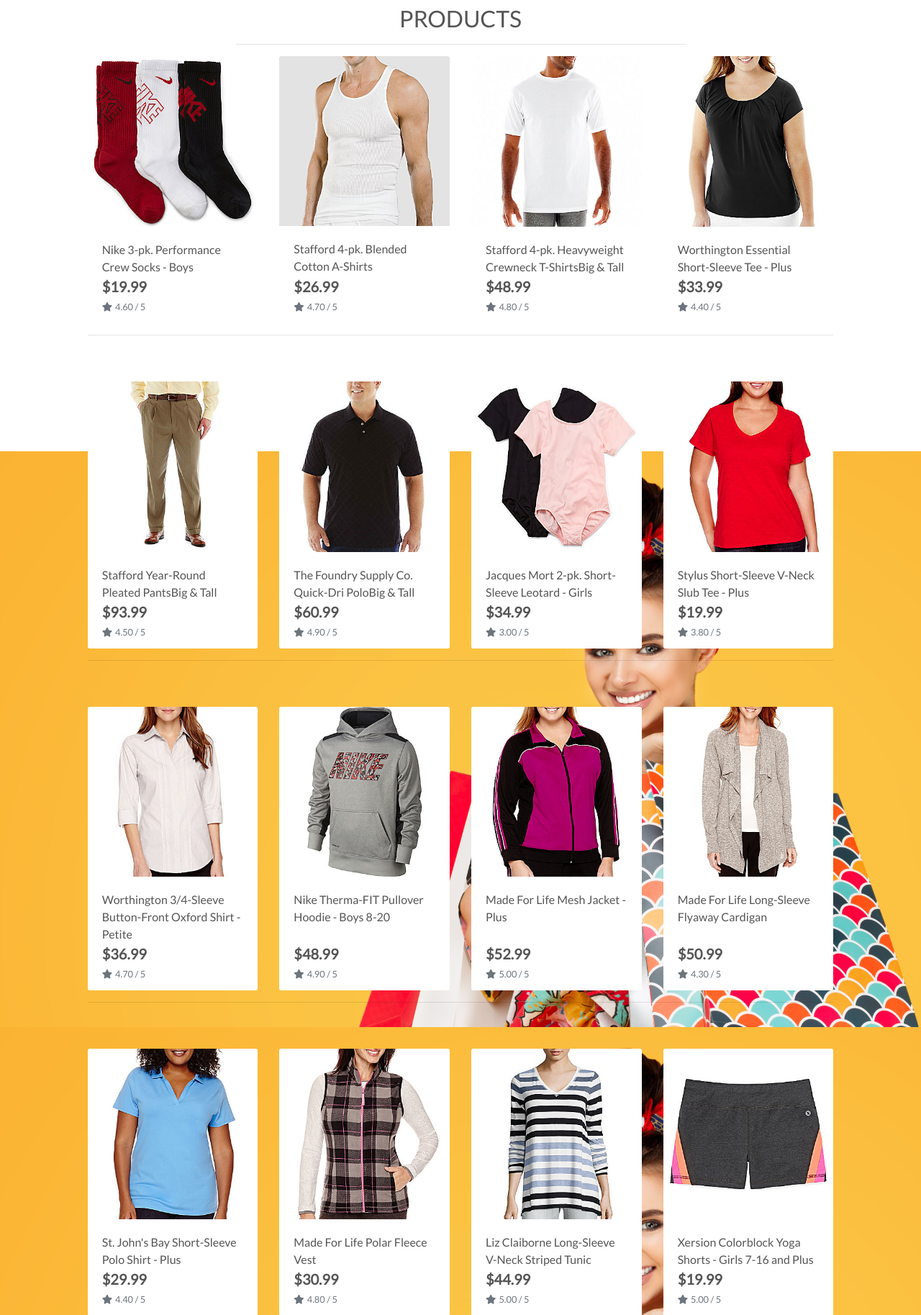
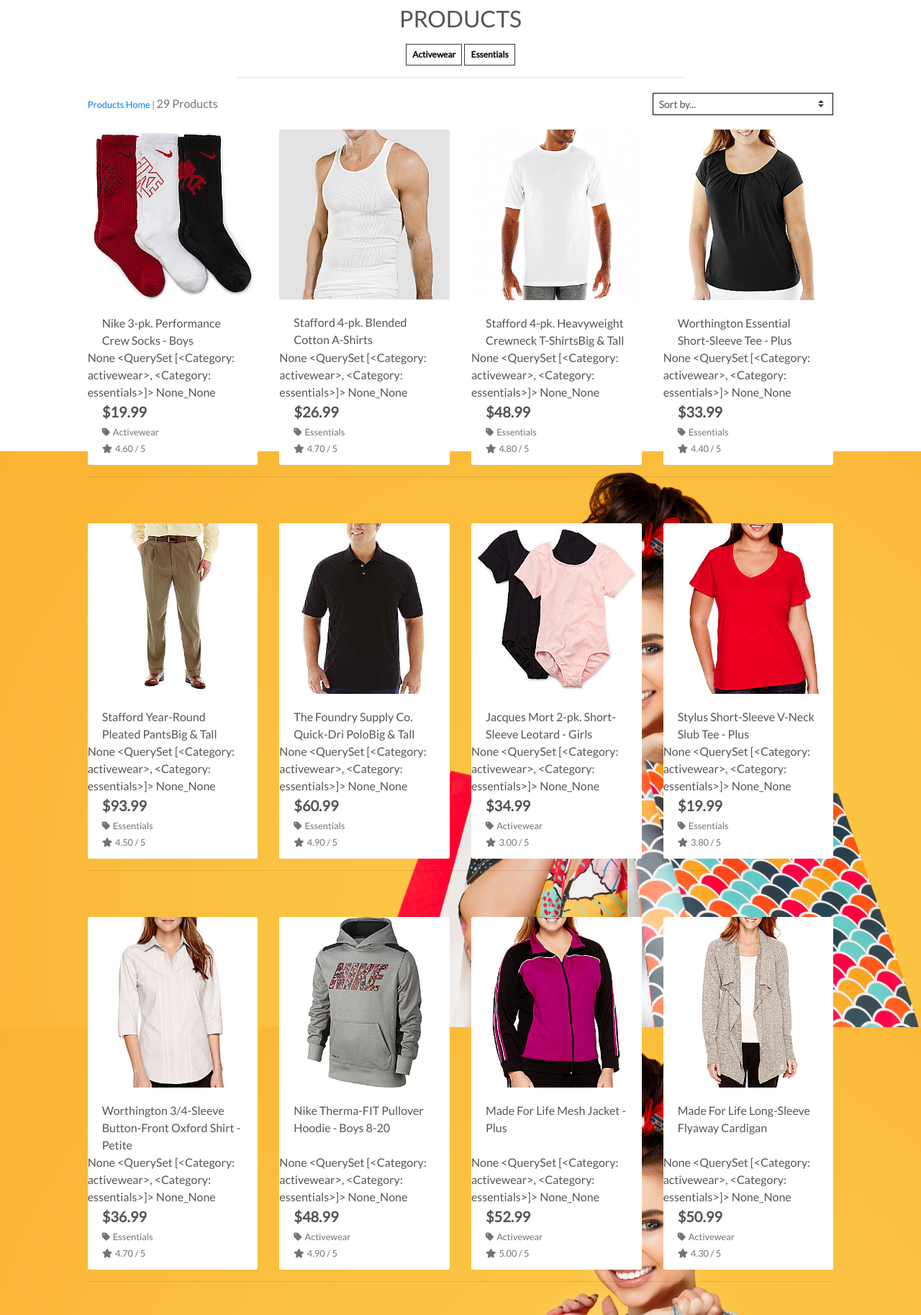
Before and after one commit to Didisimmons/boutique_ado, a Django app: a page that uses products/templates/products/products.html in a window 1280 px wide. Shown: the part 173-2000 px from the top of the page at 72% size. Run offline with Django 3.2, Linux system fonts and the light colour scheme; data comes from the database, SQL or seed files in the repository; some libraries are stand-ins or nearby versions.

Commit message:
added sorting and product counts to product page

```diff
--- a/products/templates/products/products.html
+++ b/products/templates/products/products.html
@@ -15,12 +15,52 @@
     <div class="row">
         <div class="col text-center mt-3">
             <h2 class="logo-font">Products</h2>
+            <!-- if the user has multiple categories selected, we would iterate over current_categories to render some category links.-->
+            {% for c in current_categories %}
+                <a class="category-badge text-decoration-none" href="{% url 'products' %}?category={{ c.name }}">
+                    <!-- And again here we're using the categories friendly name as the text of the link.-->
+                    <span class="p-2 mt-2 badge badge-white text-black rounded-0 border border-dark">{{ c.friendly_name }}</span>
+                </a>
+            {% endfor %}
             <hr class="w-50 mb-1">
         </div>
     </div>
     <div class="row">
         <div class="product-container col-10 offset-1">
-            <div class="row mt-1 mb-2"></div>
+            <div class="row mt-1 mb-2">
+                <!-- This column will put the sort select box on top on mobile. But using the order first and order last classes adjusts it so that the sort
+                select box will actually be the last column on medium and larger screens-->
+                <div class="col-12 col-md-6 my-auto order-md-last d-flex justify-content-center justify-content-md-end">
+                    <!-- Select box in order to determine the selected value.We're checking the value of the current sorting template variable.That's the one we're returning from the view which will
+                    have the value of none_none.If no sorting is currently selected.The effect here is that if the value of the current sorting variable from the view is for example price_ascending
+                    Then this option will be selected in the select box.-->
+                    <div class="sort-select-wrapper w-50">
+                        <select id="sort-selector" class="custom-select custom-select-sm rounded-0 border border-{% if current_sorting != 'None_None' %}info{% else %}black{% endif %}">
+                            <option value="reset" {% if current_sorting == 'None_None' %}selected{% endif %}>Sort by...</option>
+                            <option value="price_asc" {% if current_sorting == 'price_asc' %}selected{% endif %}>Price (low to high)</option>
+                            <option value="price_desc" {% if current_sorting == 'price_desc' %}selected{% endif %}>Price (high to low)</option>
+                            <option value="rating_asc" {% if current_sorting == 'rating_asc' %}selected{% endif %}>Rating (low to high)</option>
+                            <option value="rating_desc" {% if current_sorting == 'rating_desc' %}selected{% endif %}>Rating (high to low)</option>
+                            <option value="name_asc" {% if current_sorting == 'name_asc' %}selected{% endif %}>Name (A-Z)</option>
+                            <option value="name_desc" {% if current_sorting == 'name_desc' %}selected{% endif %}>Name (Z-A)</option>
+                            <option value="category_asc" {% if current_sorting == 'category_asc' %}selected{% endif %}>Category (A-Z)</option>
+                            <option value="category_desc" {% if current_sorting == 'category_desc' %}selected{% endif %}>Category (Z-A)</option>
+                        </select>
+                    </div>
+                </div>
+                <!--The product count and search results.-->
+                <div class="col-12 col-md-6 order-md-first">
+                    <p class="text-muted mt-3 text-center text-md-left">
+                        <!-- If the user has either entered a search term, selected some specific categories, or sorted in a specific way.There is a link to go back to the main products page-->
+                        {% if search_term or current_categories or current_sorting != 'None_None' %}
+                            <span class="small"><a href="{% url 'products' %}">Products Home</a> | </span>
+                        {% endif %}
+                        <!-- We're using the length built-in template filter to count the number of products.search term, again is returned in the context from the all products view.
+                        We tack on a few extra words to let the user know what they've searched for.-->
+                        {{ products|length }} Products{% if search_term %} found for <strong>"{{ search_term }}"</strong>{% endif %}
+                    </p>
+                </div>
+            </div>
             <div class="row">
                 {% for product in products %}
                     <div class="col-sm-6 col-md-6 col-lg-4 col-xl-3">
@@ -38,10 +78,21 @@
                             <div class="card-body pb-0">
                                 <p class="mb-0">{{ product.name }}</p>
                             </div>
+                            {{ search_term}}
+                            {{ current_categories }}
+                            {{ current_sorting }}
                             <div class="card-footer bg-white pt-0 border-0 text-left">
                                 <div class="row">
                                     <div class="col">
                                         <p class="lead mb-0 text-left font-weight-bold">${{ product.price }}</p>
+                                        <!--If the product has a category, we want to render it out using its friendly name as the text and its programmatic name as the href -->
+                                        {% if product.category %}
+                                            <p class="small mt-1 mb-0">
+                                                <a class="text-muted" href="{% url 'products' %}?category={{ product.category.name }}">
+                                                    <i class="fas fa-tag mr-1"></i>{{ product.category.friendly_name }}
+                                                </a>
+                                            </p>
+                                        {% endif %}
                                         {% if product.rating %}
                                             <small class="text-muted"><i class="fas fa-star mr-1"></i>{{ product.rating }} / 5</small>
                                         {% else %}
@@ -82,12 +133,6 @@
                                 <hr>
                             </div>
                         {% endif %}
-
-
-
-
-
-
                 {% endfor %}
             </div>
         </div>
--- a/products/views.py
+++ b/products/views.py
@@ -12,49 +12,63 @@ def all_products(request):
     the context allows us to send things back to the template
     """
     # return all products from database
-    #need to make sure what we want to query such as sort is defined in order to return the template properly when we're not using any of the queries.
     products = Product.objects.all()
-    # start with it as none at the top of this view to ensure we don't get an error
-    # when loading the products page without a search term
+    # need to make sure what we want to query such as sort is defined in order
+    # to return the template properly when we're not using any of the queries
+    # and when not remove any errors
     query = None
     # to capture this category parameter.
     categories = None
     sort = None
     direction = None
 
-
     if request.GET:
         """
         If the requests get parameters do contain sort.
         """
         if 'sort' in request.GET:
-            sortKey = request.GET['sort']
-            """the reason for copying the sort parameter into a new variable called sortkey.
-            Is because now we've preserved the original field we want it to sort on name.
-            But we have the actual field we're going to sort on, lower_name in the sort key variable.
-            If we had just renamed sort itself to lower_name we would have lost the original field name.
+            sortkey = request.GET['sort']
             """
-            sort = sortKey
+            the reason for copying the sort parameter into a new variable
+            called sortkey.Is because now we've preserved the original field
+            we want it to sort on name.But we have the actual field we're
+            going to sort on, lower_name in the sort key variable.If we had
+            just renamed sort itself to lower_name we would have lost the
+            original field name.
+            """
+            sort = sortkey
             """
             in order to allow case-insensitive sorting on the name field,
-            we need to first annotate all the products with a new field.
+            we need to annotate the current list of products with a new field.
             Annotation allows us to add a temporary field on a model.
+            Check whether the sort key is equal to name.And if it is will
+            set it to lower_name, which is the field we're about to create
+            with the annotation.
             """
             # In the event, the user is sorting by name.
-            if sortKey == 'name':
-                sortKey = 'lower_name'
-                # we annotate the current list of products with a new field.
+            if sortkey == 'name':
+                sortkey = 'lower_name'
+                # we're just using the lower function
+                # on the original name field here.
                 products = products.annotate(lower_name=Lower('name'))
 
+            # categories to be sorted by name instead of their ids.
+            if sortkey == 'category':
+                sortkey = 'category__name'
+                """
+                This would  effectively changing this line to
+                products = products.order_by(category__name)
+                """
+
             if 'direction' in request.GET:
-                #
                 direction = request.GET['direction']
-                # check whether the direction is descending in order to decide whether to reverse the order.
+                # check whether the direction is descending in order
+                # to decide whether to reverse the order.
                 if direction == 'desc':
                     # minus in front of the sort key will reverse the order.
-                    sortKey = f'-{sortKey}'
-            # soort products
-            products = products.order_by(sortKey)
+                    sortkey = f'-{sortkey}'
+            # sort products
+            products = products.order_by(sortkey)
 
         """
         if category exist in request, split it into a list at the commas.
@@ -64,17 +78,19 @@ def all_products(request):
         if 'category' in request.GET:
             categories = request.GET['category'].split(',')
             """
-            using the double underscore syntax is common when making queries in django.
-            Using it here means we're looking for the name field of the category model.
-            And we're able to do this because category and product are related with a foreign key.
+            using the double underscore syntax is common when making queries
+            in django.Using it here means we're looking for the name field of
+            the category model.And we're able to do this because category and
+            product are related with a foreign key.
             """
             products = products.filter(category__name__in=categories)
-            # display for the user which categories they currently have selected.
-            # filter all categories down to the ones whose name is in the list from the URL.
+            # display for the user categories they currently selected
+            # filter all categories down to the ones whose name is in the
+            # list from the URL.
             """
-            we're converting the list of strings of category names passed through
-            the URL into a list of actual category objects, so that we can access
-            all their fields in the template.
+            we're converting the list of strings of category names
+            passed through the URL into a list of actual category
+            objects, so that we can access all their fields in the template.
             """
             categories = Category.objects.filter(name__in=categories)
 
@@ -83,10 +99,11 @@ def all_products(request):
             if not query:
                 """
                 If the query is blank it's not going to return any results.Use
-                the Django messages framework to attach an error message to the request.
-                And then redirect back to the products url.
+                the Django messages framework to attach an error message to the
+                request.And then redirect back to the products url.
                 """
-                messages.error(request, "You didn't enter any search criteria!")
+                messages.error(request,
+                               "You didn't enter any search criteria!")
                 return redirect(reverse('products'))
 
             """
@@ -96,14 +113,16 @@ def all_products(request):
             # The pipe here is what generates the or statement
             # the i in front of contains makes the queries case insensitive.
             queries = Q(name__icontains=query) | Q(description__icontains=query)
-            # I can pass them to the filter method in order to actually filter the products.
+            # filter method in order to actually filter the products.
             products = products.filter(queries)
-    # return the current sorting methodology to the template using string formatting.
+    # return the current sorting methodology to the
+    # template using string formatting.
+    # Note that the value of this variable will be the string none_none. If there is no sorting.
     current_sorting = f'{sort}_{direction}'
 
     context = {
         'products': products,
-        'search_item': query,
+        'search_term': query,
         'current_categories': categories,
         'current_sorting': current_sorting,
     }
--- a/static/css/base.css
+++ b/static/css/base.css
@@ -74,6 +74,12 @@ body{
 	z-index: -1;
 }
 
+/* to invert the colours of these badges when hovering over them */
+a.category-badge > span.badge:hover {
+    background: #212529 !important;
+    color: #fff !important;
+}
+
 /* -------------------------------- Media Queries */
 
 /* Slightly larger container on xl screens */
```
Also changed, not shown: products/templates/products/product_detail.html (+8 -0 lines).
